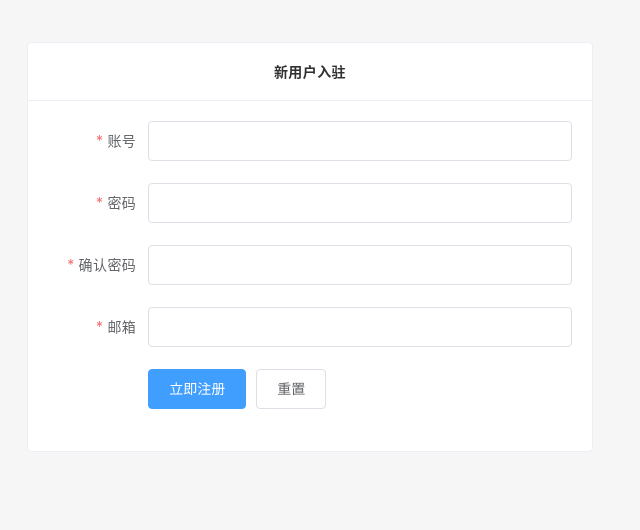
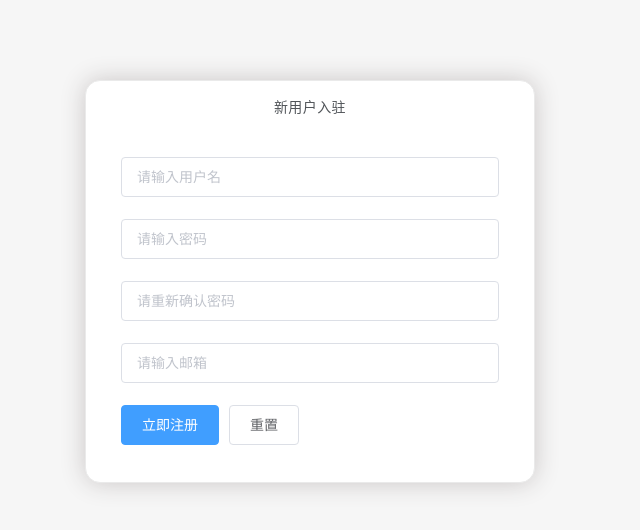
Before and after one commit to kkeeliu/doubao_community_frontend, a Vue app: page /#/register in a window 1280 px wide. Shown: the top 530 px of the page, without its empty margins (330-970 px from the left). Built offline with nearby package versions, Linux system fonts and the light colour scheme; sample sign-in values are in the browser's storage.

Commit message:
注册功能的实现

```diff
--- a/src/views/common/register.vue
+++ b/src/views/common/register.vue
@@ -1,10 +1,4 @@
 <template>
-  <div class="columns py-6">
-    <div class="column is-half is-offset-one-quarter">
-      <el-card shadow="never">
-        <div slot="header" class="has-text-centered has-text-weight-bold">
-          新用户入驻
-        </div>
   <div>
     <el-form
       ref="ruleForm"
@@ -12,137 +6,148 @@
       :model="ruleForm"
       status-icon
       :rules="rules"
-            label-width="100px"
-            class="demo-ruleForm"
+      class="loginContainer"
     >
-            <el-form-item label="账号" prop="name">
-              <el-input v-model="ruleForm.name" />
+      <h3 class="loginTitle">新用户入驻</h3>
+      <el-form-item prop="name">
+        <el-input v-model="ruleForm.name" placeholder="请输入用户名"/>
       </el-form-item>
 
-            <el-form-item label="密码" prop="pass">
-              <el-input
-                v-model="ruleForm.pass"
-                type="password"
-                autocomplete="off"
-              />
+      <el-form-item  prop="pass">
+        <el-input v-model="ruleForm.pass" type="password" autocomplete="off" placeholder="请输入密码" />
       </el-form-item>
 
-            <el-form-item label="确认密码" prop="checkPass">
+      <el-form-item  prop="checkPass">
         <el-input
           v-model="ruleForm.checkPass"
           type="password"
           autocomplete="off"
+          placeholder="请重新确认密码"
         />
       </el-form-item>
 
-            <el-form-item label="邮箱" prop="email">
-              <el-input v-model="ruleForm.email" autocomplete="off" />
+      <el-form-item  prop="email">
+        <el-input v-model="ruleForm.email" autocomplete="off" placeholder="请输入邮箱" />
       </el-form-item>
 
       <el-form-item>
-              <el-button
-                type="primary"
-                @click="submitForm('ruleForm')"
-              >立即注册</el-button>
+        <el-button type="primary" @click="submitForm('ruleForm')"
+          >立即注册</el-button
+        >
         <el-button @click="resetForm('ruleForm')">重置</el-button>
       </el-form-item>
     </el-form>
   </div>
-      </el-card>
-    </div>
-  </div>
 </template>
 
 <script>
-import { postRequest } from '../../utills/api'
+import { postRequest } from "../../utills/api";
 
 export default {
-  name: 'Register',
+  name: "Register",
   data() {
     const validatePass = (rule, value, callback) => {
-      if (value === '') {
-        callback(new Error('请再次输入密码'))
+      if (value === "") {
+        callback(new Error("请再次输入密码"));
       } else if (value !== this.ruleForm.pass) {
-        callback(new Error('两次输入密码不一致!'))
+        callback(new Error("两次输入密码不一致!"));
       } else {
-        callback()
+        callback();
       }
-    }
+    };
     return {
       loading: false,
       ruleForm: {
-        name: '',
-        pass: '',
-        checkPass: '',
-        email: ''
+        name: "",
+        pass: "",
+        checkPass: "",
+        email: "",
       },
       rules: {
         name: [
-          { required: true, message: '请输入账号', trigger: 'blur' },
+          { required: true, message: "请输入账号", trigger: "blur" },
           {
             min: 2,
             max: 10,
-            message: '长度在 2 到 10 个字符',
-            trigger: 'blur'
-          }
+            message: "长度在 2 到 10 个字符",
+            trigger: "blur",
+          },
         ],
         pass: [
-          { required: true, message: '请输入密码', trigger: 'blur' },
+          { required: true, message: "请输入密码", trigger: "blur" },
           {
             min: 6,
             max: 20,
-            message: '长度在 6 到 20 个字符',
-            trigger: 'blur'
-          }
+            message: "长度在 6 到 20 个字符",
+            trigger: "blur",
+          },
         ],
         checkPass: [
-          { required: true, message: '请再次输入密码', trigger: 'blur' },
-          { validator: validatePass, trigger: 'blur' }
+          { required: true, message: "请再次输入密码", trigger: "blur" },
+          { validator: validatePass, trigger: "blur" },
         ],
         email: [
-          { required: true, message: '请输入邮箱地址', trigger: 'blur' },
+          { required: true, message: "请输入邮箱地址", trigger: "blur" },
           {
-            type: 'email',
-            message: '请输入正确的邮箱地址',
-            trigger: ['blur', 'change']
-          }
-        ]
-      }
-    }
+            type: "email",
+            message: "请输入正确的邮箱地址",
+            trigger: ["blur", "change"],
+          },
+        ],
+      },
+    };
   },
   methods: {
     submitForm(formName) {
       this.$refs[formName].validate((valid) => {
         if (valid) {
-          this.loading = true
-          postRequest('/user/register',this.ruleForm) .then((resp) => {
-              if (resp) {
+          this.loading = true;
+          postRequest("/user/register", this.ruleForm)
+            .then((resp) => {
+              if (resp && resp.code == 200) {
                 this.$message({
-                  message: '账号注册成功',
-                  type: 'success'
-                })
+                  message: "账号注册成功",
+                  type: "success",
+                });
                 setTimeout(() => {
-                  this.loading = false
-                  this.$router.push({ path: this.redirect || '/login' })
-                }, 0.1 * 1000)
+                  this.loading = false;
+                  this.$router.push({ path: this.redirect || "/login" });
+                }, 0.1 * 1000);
               } else {
-                this.$message.error('注册失败，' + message)
+                this.$message.error("注册失败，" + resp.msg);
+                this.loading = false;
               }
             })
             .catch(() => {
-              this.loading = false
-            })
+              this.loading = false;
+            });
         } else {
-          return false
+          return false;
         }
-      })
+      });
     },
     resetForm(formName) {
-      this.$refs[formName].resetFields()
-    }
-  }
-}
+      this.$refs[formName].resetFields();
+    },
+  },
+};
 </script>
 
 <style scoped>
+.loginContainer {
+  border-radius: 15px;
+  background-clip: padding-box;
+  margin: 80px auto;
+  width: 450px;
+  padding: 15px 35px 15px 35px;
+  background: #fff;
+  border: 1px solid #eaeaea;
+  box-shadow: 0 0 25px #cac6c6;
+}
+
+.loginTitle {
+  margin: 0px auto 40px auto;
+  text-align: center;
+  color: #505458;
+}
 </style>
```
Lines whose indentation alone changed are shown as unchanged.
